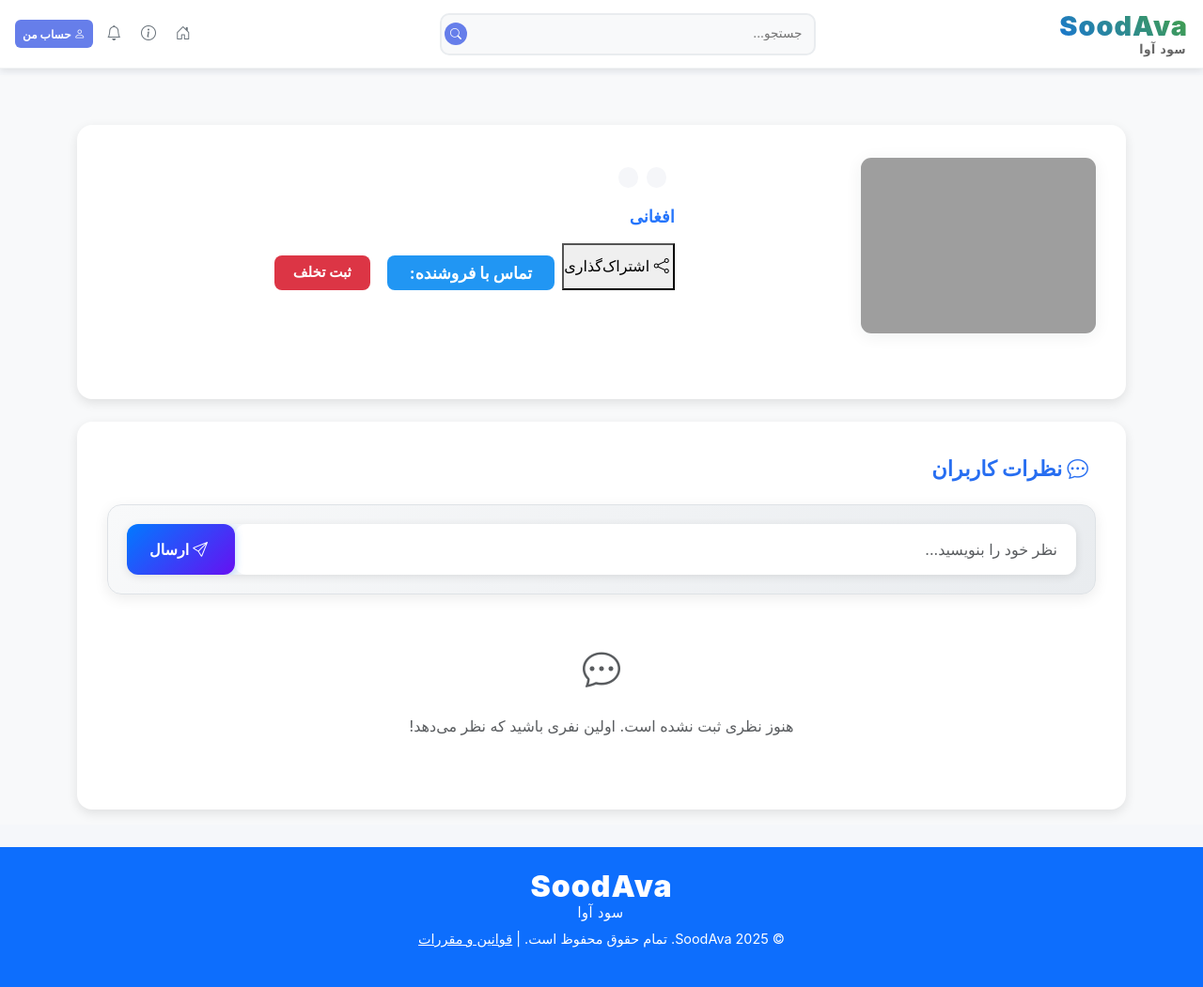
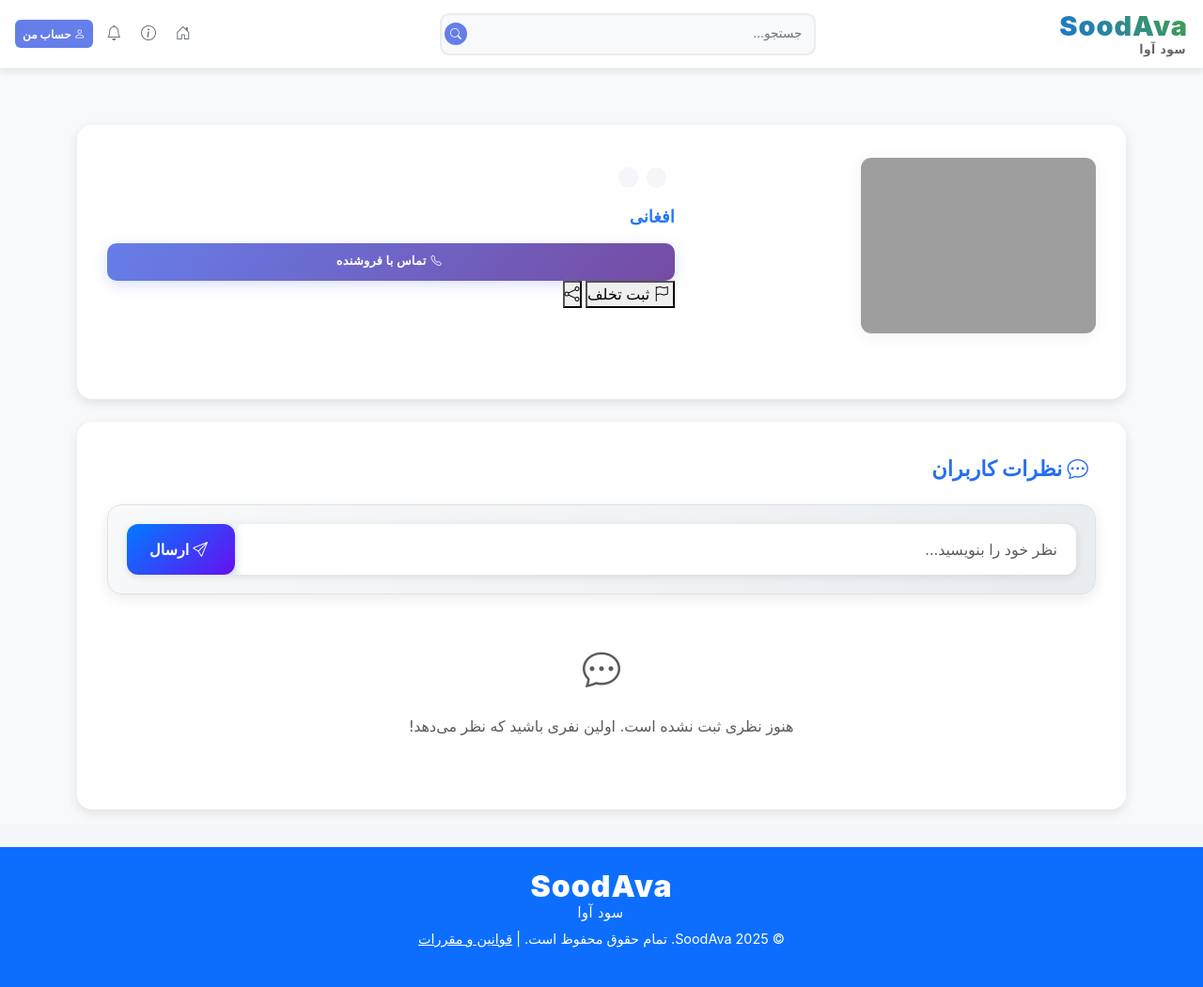
Before and after one commit to Mujtaba729/bazarche, a Django app: template bazarche_app/templates/product_detail.html in a window 1280 px wide. Shown: the whole page at 94% size. Run offline with Django 5.2, Linux system fonts and the light colour scheme; the template is opened without the code that fills it: values that come from a table or form of the project are taken from there, others are empty; the visitor is signed in with stand-in values (Sample User, id 1); grey boxes are pictures that could not be loaded.

Commit message:
Update product_detail.html

```diff
--- a/bazarche_app/templates/product_detail.html
+++ b/bazarche_app/templates/product_detail.html
@@ -165,25 +165,27 @@
                 </div>
                 {% endif %}
 
-                <div class="d-flex gap-2 flex-wrap">
-                    <!-- دکمه شیر -->
-                    <button type="button" class="share-btn" onclick="shareProduct()" title="{% trans 'اشتراک‌گذاری' %}">
-                        <i class="bi bi-share me-1"></i>
-                        {% trans 'اشتراک‌گذاری' %}
+                <!-- دکمه‌های عملیات منظم -->
+                <div class="product-actions">
+                    {% if user.is_authenticated %}
+                    <a href="tel:{{ product.seller_contact }}" class="action-btn contact-btn">
+                        <i class="bi bi-telephone me-1"></i>
+                        {% trans 'تماس با فروشنده' %}
+                    </a>
+                    {% else %}
+                    <a href="{% url 'app:register_user' %}" class="action-btn register-btn">
+                        <i class="bi bi-person-plus me-1"></i>
+                        {% trans 'ثبت نام برای تماس' %}
+                    </a>
+                    {% endif %}
+
+                    <button type="button" class="action-btn report-btn" data-bs-toggle="modal" data-bs-target="#reportModal">
+                        <i class="bi bi-flag me-1"></i>
+                        {% trans 'ثبت تخلف' %}
                     </button>
 
-                    {% if user.is_authenticated %}
-                    <a href="tel:{{ product.seller_contact }}" class="prod-contact-link">
-                        {% trans 'تماس با فروشنده' %}: {{ product.seller_contact }}
-                    </a>
-                    {% else %}
-                    <a href="{% url 'app:register_user' %}" class="prod-contact-link" style="background: linear-gradient(45deg, #667eea, #764ba2);">
-                        <i class="bi bi-person-plus me-2"></i>
-                        برای دیدن شماره تماس ثبت نام کنید
-                    </a>
-                    {% endif %}
-                    <button type="button" class="report-abuse-btn" data-bs-toggle="modal" data-bs-target="#reportModal">
-                        {% trans 'ثبت تخلف' %}
+                    <button type="button" class="action-btn share-btn" onclick="shareProduct()" title="{% trans 'اشتراک‌گذاری' %}">
+                        <i class="bi bi-share"></i>
                     </button>
                 </div>
             </div>
@@ -761,33 +763,128 @@
     }
 }
 
-/* دکمه شیر */
-.share-btn {
-    background: linear-gradient(45deg, #28a745, #20c997);
+/* دکمه‌های عملیات منظم */
+.product-actions {
+    display: flex;
+    gap: 0.75rem;
+    flex-wrap: wrap;
+    margin-top: 1rem;
+}
+
+.action-btn {
+    display: inline-flex;
+    align-items: center;
+    padding: 0.625rem 1rem;
     border: none;
-    color: white;
-    padding: 0.5rem 1rem;
     border-radius: 0.5rem;
     font-size: 0.875rem;
     font-weight: 500;
+    text-decoration: none;
     transition: all 0.3s ease;
-    box-shadow: 0 2px 4px rgba(40, 167, 69, 0.3);
+    cursor: pointer;
+    min-height: 40px;
+    justify-content: center;
+    box-shadow: 0 2px 4px rgba(0, 0, 0, 0.1);
+}
+
+/* دکمه تماس */
+.contact-btn {
+    background: linear-gradient(45deg, #007bff, #0056b3);
+    color: white;
+    flex: 1;
+    min-width: 140px;
+}
+
+.contact-btn:hover {
+    background: linear-gradient(45deg, #0056b3, #004085);
+    color: white;
+    transform: translateY(-2px);
+    box-shadow: 0 4px 8px rgba(0, 123, 255, 0.3);
+}
+
+/* دکمه ثبت نام */
+.register-btn {
+    background: linear-gradient(45deg, #667eea, #764ba2);
+    color: white;
+    flex: 1;
+    min-width: 140px;
+}
+
+.register-btn:hover {
+    background: linear-gradient(45deg, #5a67d8, #6b46c1);
+    color: white;
+    transform: translateY(-2px);
+    box-shadow: 0 4px 8px rgba(102, 126, 234, 0.3);
+}
+
+/* دکمه ثبت تخلف */
+.report-btn {
+    background: linear-gradient(45deg, #ffc107, #ff8c00);
+    color: white;
+    min-width: 120px;
+}
+
+.report-btn:hover {
+    background: linear-gradient(45deg, #e0a800, #e07b00);
+    color: white;
+    transform: translateY(-2px);
+    box-shadow: 0 4px 8px rgba(255, 193, 7, 0.3);
+}
+
+/* دکمه شیر (فقط آیکون) */
+.share-btn {
+    background: linear-gradient(45deg, #28a745, #20c997);
+    color: white;
+    width: 40px;
+    min-width: 40px;
+    padding: 0.625rem;
 }
 
 .share-btn:hover {
     background: linear-gradient(45deg, #218838, #1ea085);
     color: white;
     transform: translateY(-2px);
-    box-shadow: 0 4px 8px rgba(40, 167, 69, 0.4);
+    box-shadow: 0 4px 8px rgba(40, 167, 69, 0.3);
 }
 
-.share-btn:active {
+.share-btn:active,
+.contact-btn:active,
+.register-btn:active,
+.report-btn:active {
     transform: translateY(0);
-    box-shadow: 0 2px 4px rgba(40, 167, 69, 0.3);
 }
 
-.share-btn i {
-    font-size: 1rem;
+.action-btn i {
+    font-size: 0.9rem;
+}
+
+/* Responsive Design */
+@media (max-width: 768px) {
+    .product-actions {
+        flex-direction: column;
+        gap: 0.5rem;
+    }
+
+    .action-btn {
+        width: 100%;
+        min-width: auto;
+    }
+
+    .share-btn {
+        width: 100%;
+        min-width: auto;
+    }
+}
+
+@media (max-width: 480px) {
+    .action-btn {
+        padding: 0.5rem 0.75rem;
+        font-size: 0.8rem;
+    }
+
+    .share-btn {
+        padding: 0.5rem;
+    }
 }
 
 /* Toast موفقیت شیر */
```
